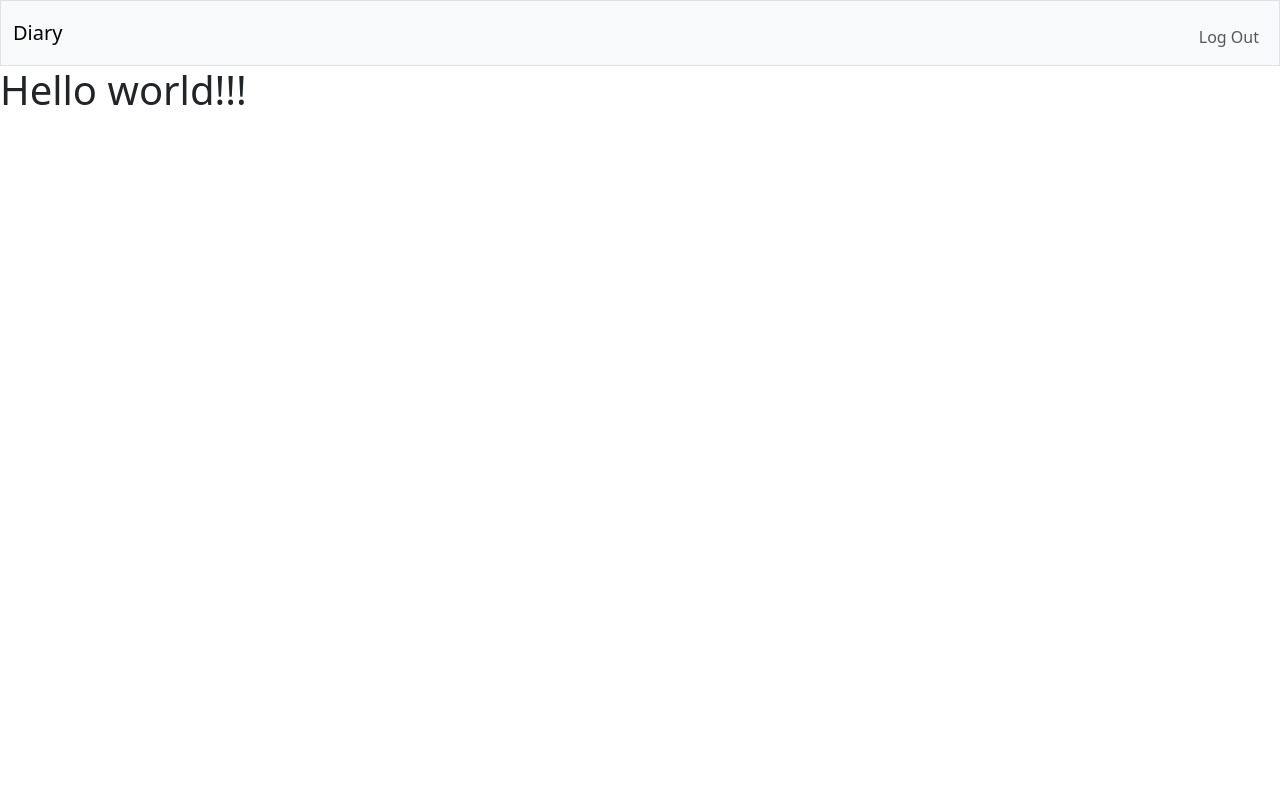
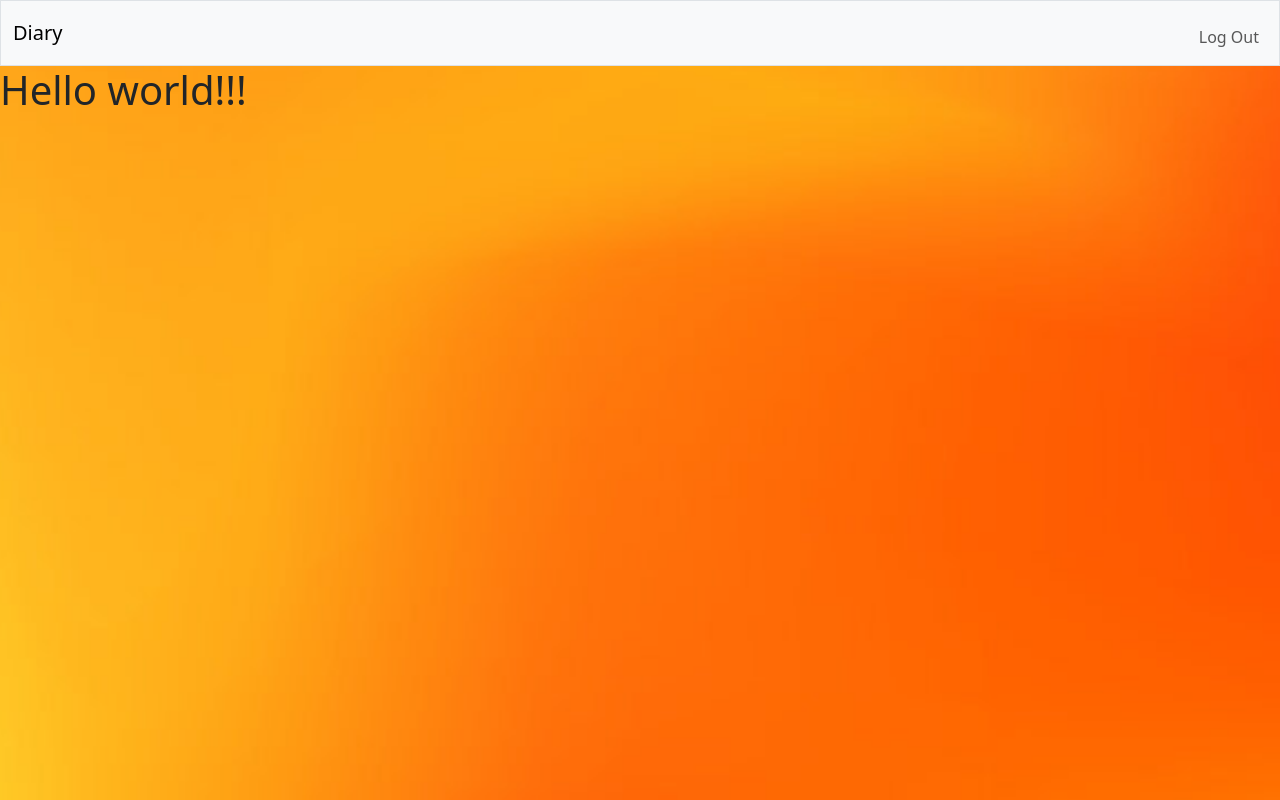
Before and after one commit to Runeville/DiaryProjectCS50, a Flask app: page / in a window 1280 px wide. Run offline with Flask 3, Linux system fonts and the light colour scheme; the visitor is signed in with stand-in values (Sample User, id 1).

Commit message:
Added a picture of orange to the back of the layout body

```diff
--- a/static/styles.css
+++ b/static/styles.css
@@ -0,0 +1,7 @@
+/* Asked ChatGPT how to put a picture behind the contents */
+body {
+    background-image: url('../static/images/orange.jpg'); /* Путь к фоновому изображению */
+    background-size: cover; /* Изображение масштабируется по размеру экрана */
+    background-position: center; /* Центрируем изображение */
+    background-repeat: no-repeat; /* Запрещаем повторение изображения */
+}
--- a/templates/layout.html
+++ b/templates/layout.html
@@ -17,7 +17,7 @@
 
     </head>
 
-    <body>
+    <body class="vh-100">
         <nav class="bg-light border navbar navbar-expand-md navbar-light">
             <div class="container-fluid">
                 <a class="navbar-brand" href="/"><span class="yellow">Diary</span></a>
```
Also changed, not shown: static/images/orange.jpg (added).
